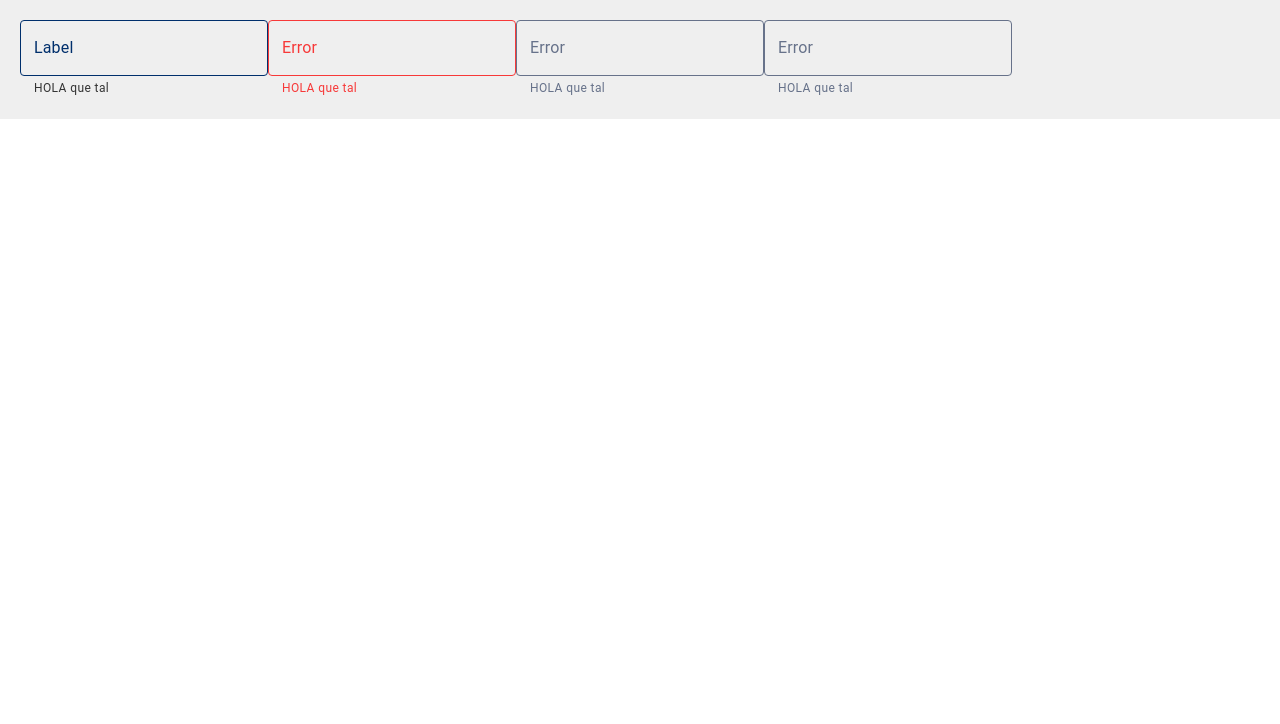
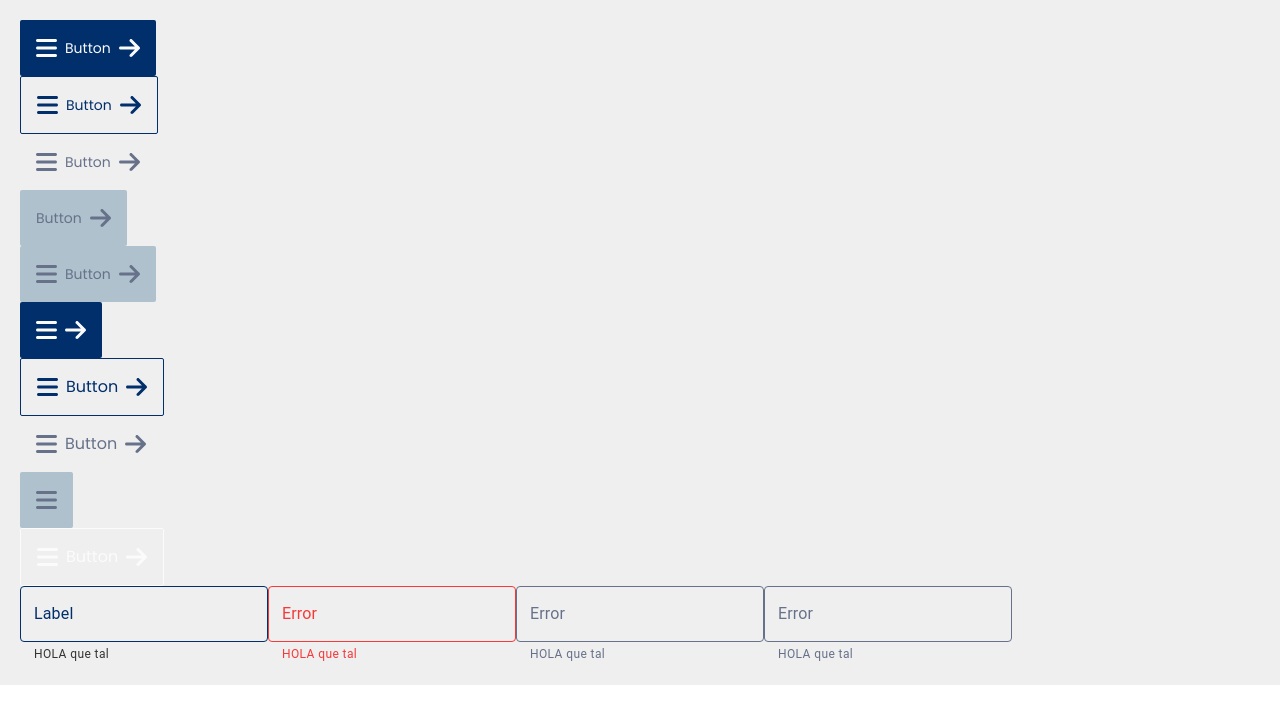
Before and after one commit to TimoteoGambella/viBAmos, a React (Create React App) app: page / in a window 1280 px wide. Shown: the top 724 px of the page. Built offline with nearby package versions, Linux system fonts and the light colour scheme.

Commit message:
button input

```diff
--- a/src/components/buttons/Button.jsx
+++ b/src/components/buttons/Button.jsx
@@ -1,14 +1,17 @@
 import { faArrowRight, faBars } from "@fortawesome/free-solid-svg-icons";
 import { FontAwesomeIcon } from "@fortawesome/react-fontawesome";
 
-export default function Button({number,text,status,screen,child1,child2,child3}){
+export default function Button({number,text,status,screen,child1,child2,child3,classes,handleClick}){
     return(
         <div className={
-                `button
+                `button ${classes}
                 ${number===1?"button1":number===2?"button2":number===3?"button3":number===4?"button4":"button5"}
                 ${!status&&number!==3?"disabled":!status&&number===3?"specialDisabled":""}`
             }
             style={{cursor:screen==="desktop"?"pointer":"default"}}
+            onClick={()=>{
+                if(status){handleClick()}
+            }}
         >
             {child1 &&
                 <FontAwesomeIcon icon={faBars} size="xl"/>
--- a/src/components/inputs/Input.jsx
+++ b/src/components/inputs/Input.jsx
@@ -1,6 +1,6 @@
 import { TextField } from "@mui/material";
 
-export default function Input({label,error,helper,disabled}){
+export default function Input({label,error,helper,disabled,classes,handleChange}){
     return(
         <TextField
             variant="outlined"
@@ -10,12 +10,13 @@ export default function Input({label,error,helper,disabled}){
             label={label}
             helperText={helper}
             className={
-                `specialInput
+                `specialInput ${classes}
                 ${!error&&!disabled&&"active"}
                 ${error&&!disabled&&"error"}
                 ${!error&&disabled&&"disabled"}
                 ${error&&disabled&&"disabled"}`
             }
+            onChangeCapture={(e)=>handleChange(e.target.value)}
         />
     )
 }
--- a/src/views/Home.jsx
+++ b/src/views/Home.jsx
@@ -1,25 +1,37 @@
+import { useEffect, useState } from "react";
 import Button from "../components/buttons/Button";
 import Input from "../components/inputs/Input";
 
 export default function Home(){
+
+    const [data,setData]=useState("")
+
+    useEffect(() => {
+        console.log(data)
+    }, [data]);
+
+    const handleClick=()=>{
+        console.log("FUNCIONÓ")
+    }
+
     return(
         <div style={{backgroundColor:"#efefef",padding:"20px"}}>
-            {/* <Button number={1} text={"Button"} status={true} screen={"mobile"} child1={true} child2={true} child3={true}/>
-            <Button number={2} text={"Button"} status={true} screen={"mobile"} child1={true} child2={true} child3={true}/>
-            <Button number={3} text={"Button"} status={false} screen={"mobile"} child1={true} child2={true} child3={true}/>
-            <Button number={4} text={"Button"} status={false} screen={"mobile"}  child2={true} child3={true}/>
-            <Button number={5} text={"Button"} status={false} screen={"mobile"} child1={true} child2={true} child3={true}/>
+            <Button number={1} text={"Button"} status={true} screen={"mobile"} child1={true} child2={true} child3={true} classes={"claseExtra"} handleClick={handleClick}/>
+            <Button number={2} text={"Button"} status={true} screen={"mobile"} child1={true} child2={true} child3={true} classes={"claseExtra"} handleClick={handleClick}/>
+            <Button number={3} text={"Button"} status={false} screen={"mobile"} child1={true} child2={true} child3={true} classes={"claseExtra"} handleClick={handleClick}/>
+            <Button number={4} text={"Button"} status={false} screen={"mobile"}  child2={true} child3={true} classes={"claseExtra"} handleClick={handleClick}/>
+            <Button number={5} text={"Button"} status={false} screen={"mobile"} child1={true} child2={true} child3={true} classes={"claseExtra"} handleClick={handleClick}/>
 
-            <Button number={1} text={"Button"} status={true} screen={"desktop"} child1={true}  child3={true}/>
-            <Button number={2} text={"Button"} status={true} screen={"desktop"} child1={true} child2={true} child3={true}/>
-            <Button number={3} text={"Button"} status={false} screen={"desktop"} child1={true} child2={true} child3={true}/>
-            <Button number={4} text={"Button"} status={false} screen={"desktop"} child1={true} />
-            <Button number={5} text={"Button"} status={true} screen={"desktop"} child1={true} child2={true} child3={true}/> */}
+            <Button number={1} text={"Button"} status={true} screen={"desktop"} child1={true}  child3={true} classes={"claseExtra"} handleClick={handleClick}/>
+            <Button number={2} text={"Button"} status={true} screen={"desktop"} child1={true} child2={true} child3={true} classes={"claseExtra"} handleClick={handleClick}/>
+            <Button number={3} text={"Button"} status={false} screen={"desktop"} child1={true} child2={true} child3={true} classes={"claseExtra"} handleClick={handleClick}/>
+            <Button number={4} text={"Button"} status={false} screen={"desktop"} child1={true} classes={"claseExtra"} handleClick={handleClick} />
+            <Button number={5} text={"Button"} status={true} screen={"desktop"} child1={true} child2={true} child3={true} classes={"claseExtra"} handleClick={handleClick}/>
 
-            <Input label={"Label"} error={false} helper={"HOLA que tal"} disabled={false}  />
-            <Input label={"Error"} error={true} helper={"HOLA que tal"} disabled={false}  />
-            <Input label={"Error"} error={false} helper={"HOLA que tal"} disabled={true}  />
-            <Input label={"Error"} error={true} helper={"HOLA que tal"} disabled={true}  />
+            <Input label={"Label"} error={false} helper={"HOLA que tal"} disabled={false} classes={"claseExtra"} handleChange={setData}/>
+            <Input label={"Error"} error={true} helper={"HOLA que tal"} disabled={false} classes={"claseExtra"} handleChange={setData}/>
+            <Input label={"Error"} error={false} helper={"HOLA que tal"} disabled={true} classes={"claseExtra"} handleChange={setData}/>
+            <Input label={"Error"} error={true} helper={"HOLA que tal"} disabled={true} classes={"claseExtra"} handleChange={setData}/>
         </div>
     )
 }
```
